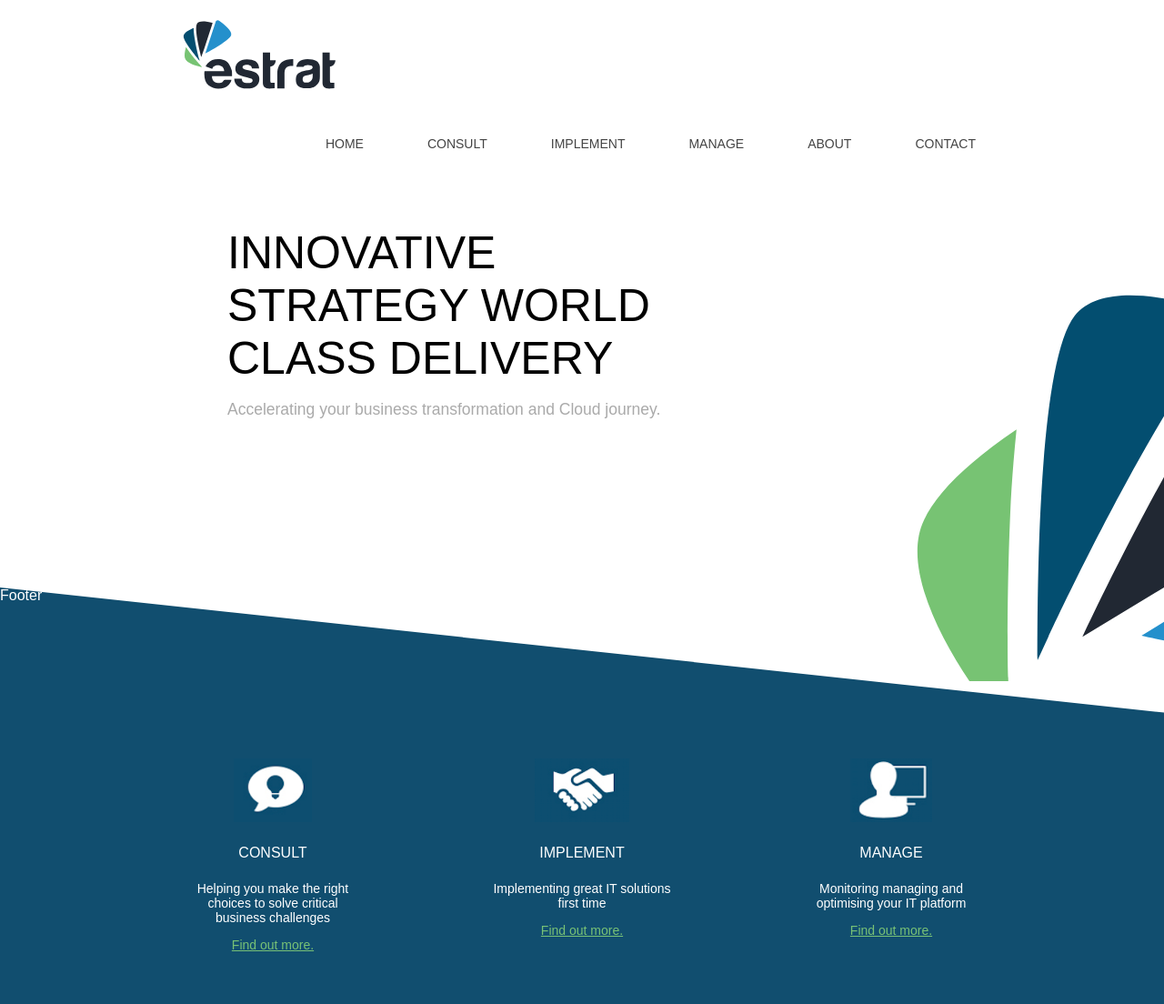
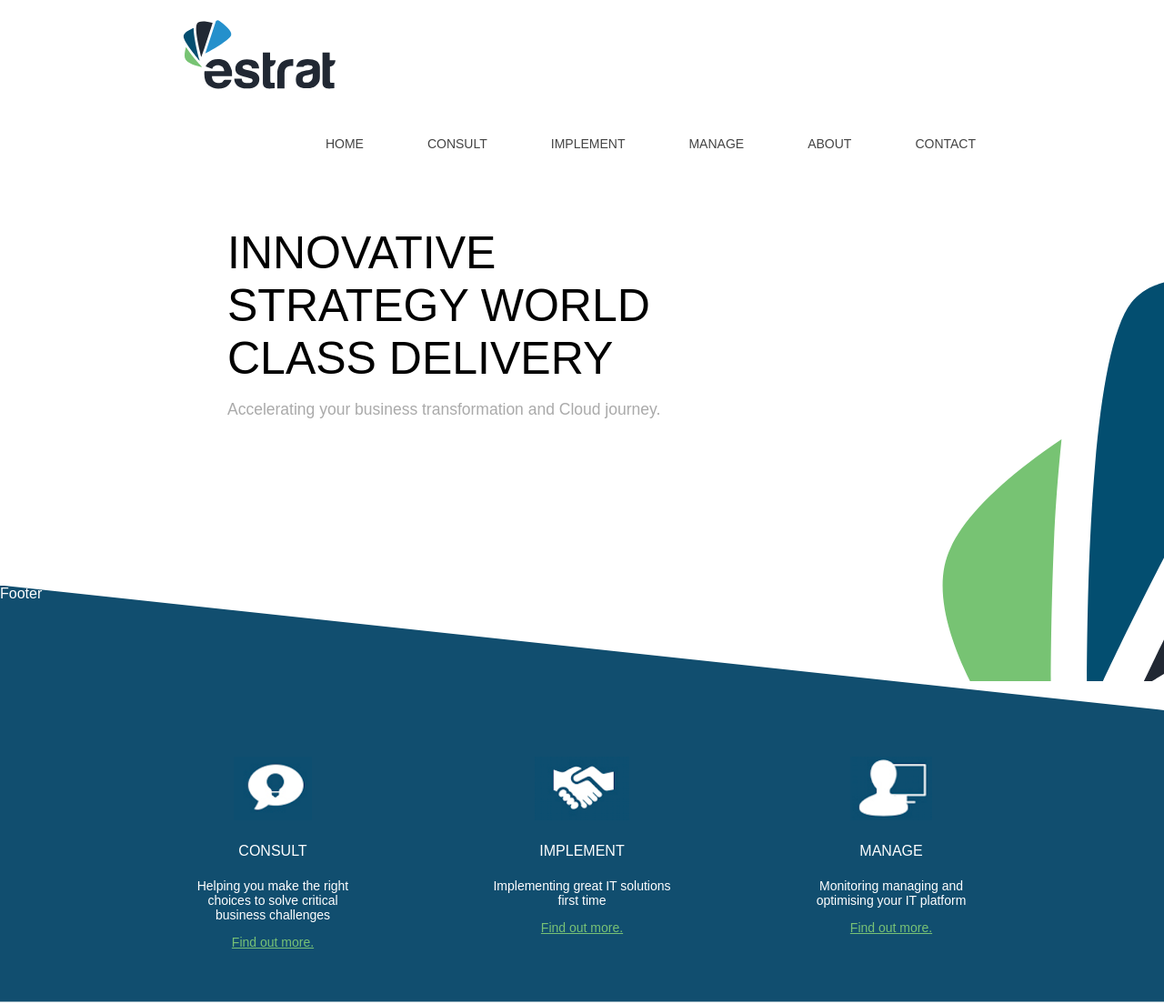
Before and after one commit to prayatna/estrat-clone, a React (Create React App) app: page / in a window 1280 px wide. Shown: the whole page at 91% size. Built offline with nearby package versions, Linux system fonts and the light colour scheme.

Commit message:
banner resized with respect to divs

```diff
--- a/src/App.js
+++ b/src/App.js
@@ -10,9 +10,8 @@ class App extends Component {
         return (
             <div>
                 <Header/>
-                    <Intro/>
-                    <IntroInfo/>
-
+                <Intro/>
+                <IntroInfo/>
             </div>
         );
     }
--- a/src/Components/Intro.css
+++ b/src/Components/Intro.css
@@ -1,8 +1,8 @@
 .banner-container{
     margin-left: 250px;
     background-repeat: no-repeat;
-    /*background-size: 900px 600px;*/
-    background-position: 750px 70px;
+    background-size: 900px 600px;
+    background-position: 750px 50px;
     height:500px;
 
 }
--- a/src/Components/IntroInfo.css
+++ b/src/Components/IntroInfo.css
@@ -3,7 +3,7 @@
     background: #114E6F;
     color: #ffffff;
     clip-path:polygon(0 0, 100% 30%, 100% 100%, 0 100%);
-    margin-top: -8vw;
+    margin-top: -8.2vw;
 }
 
 .flex-container{
```
